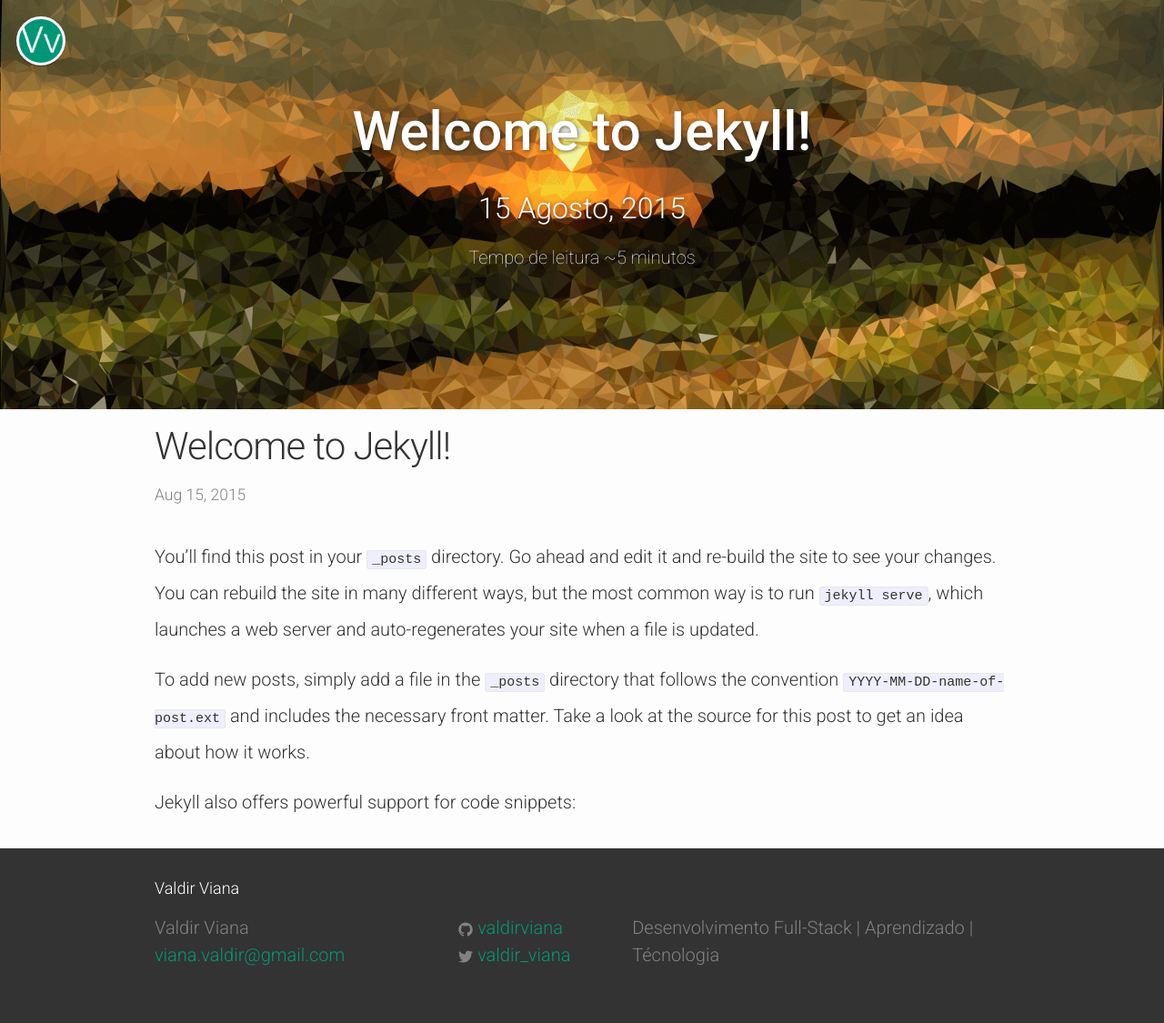
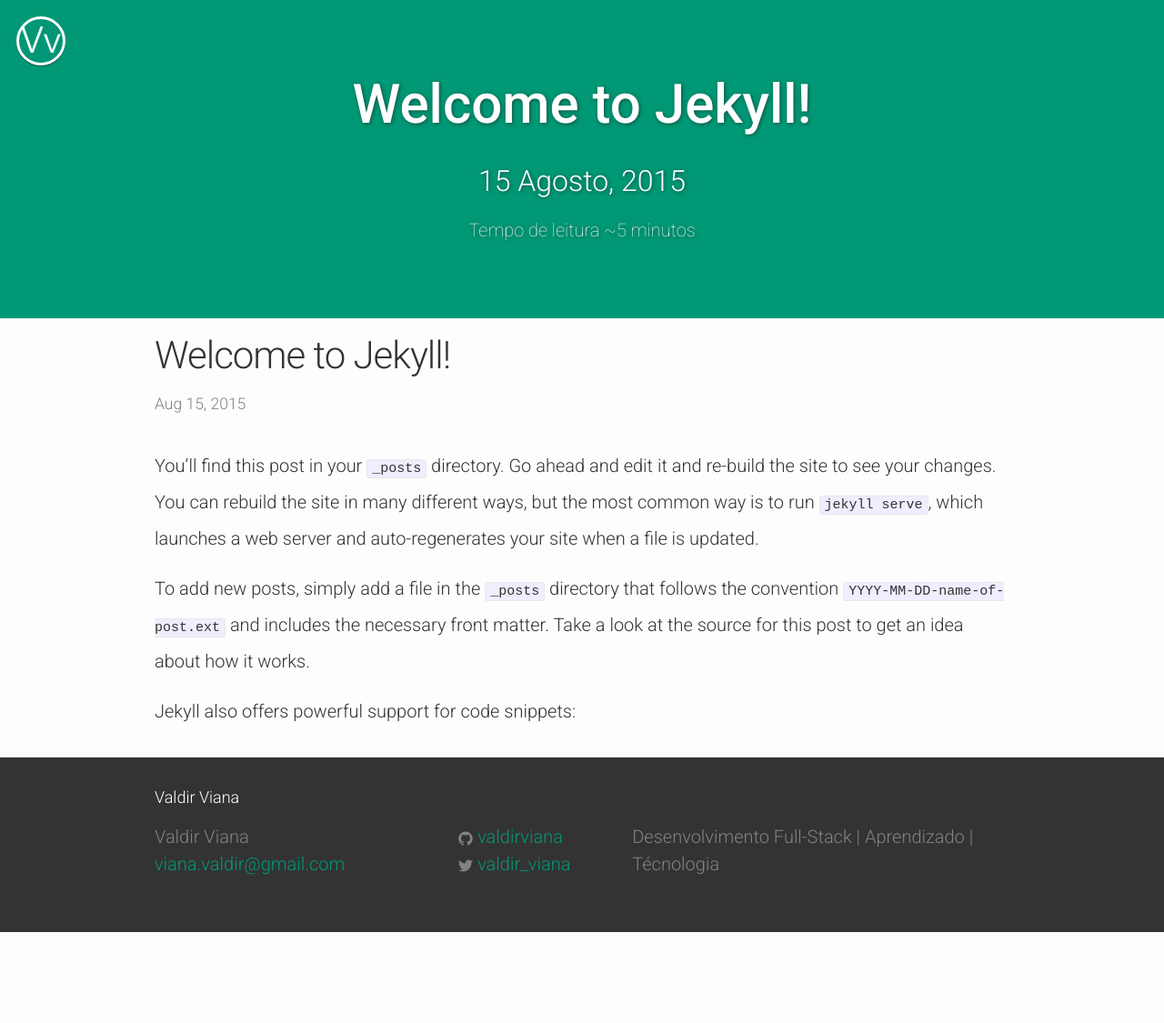
Before and after one commit to valdirviana/valdirviana.github.io, a Jekyll site: the page built from _posts/2015-08-15-welcome-to-jekyll.markdown, in a window 1280 px wide. Shown: the whole page at 91% size. Built offline with Jekyll 4.4.1, drawn with Linux system fonts in a browser that asks for light colours; after the commit the page ends 1025 px from its top, so only the background shows below that.

Commit message:
background

```diff
--- a/_includes/header-post.html
+++ b/_includes/header-post.html
@@ -1,9 +1,10 @@
 <a href="/" class="logo-readium"><span class="logo" style="background-image: url({{ site.logo }})"></span></a> {{post.image}}
 <header>
   <div class="teaserimage">
-    <div class="teaserimage-image" style="background-image: url({{ page.image }})">
+    <!--<div class="teaserimage-image" style="background-image: url({{ page.image }})">
+
       Teaser Image
-    </div>
+    </div>-->
   </div>
 
   <header class="header-title">
--- a/_sass/_valdirviana.scss
+++ b/_sass/_valdirviana.scss
@@ -35,10 +35,10 @@
 }
 
 .teaserimage {
-  height: 450px;
+  height: 350px;
   position: relative;
   overflow: hidden;
-  background-color: black;
+      background-color: #019875 !important;
   .teaserimage-image {
     background-size: cover;
     background-position: center;
@@ -158,7 +158,7 @@
     height: 400px;
     overflow: hidden;
         text-align: center;
-    margin: 100px 0 0;
+    margin: 70px 0 0;
     z-index: 98;
 
     .header-title-wrap{
```
